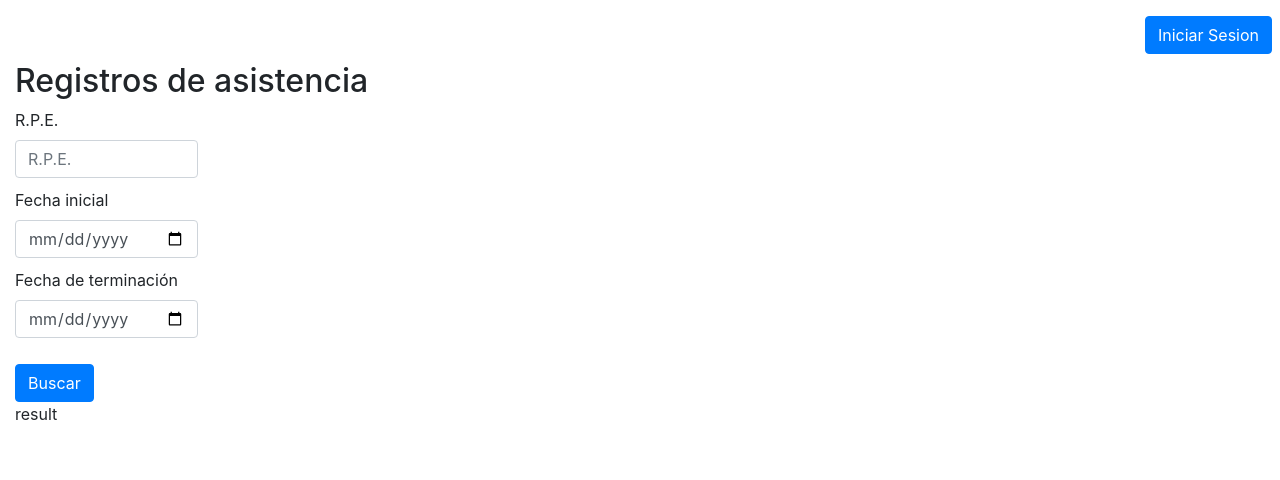
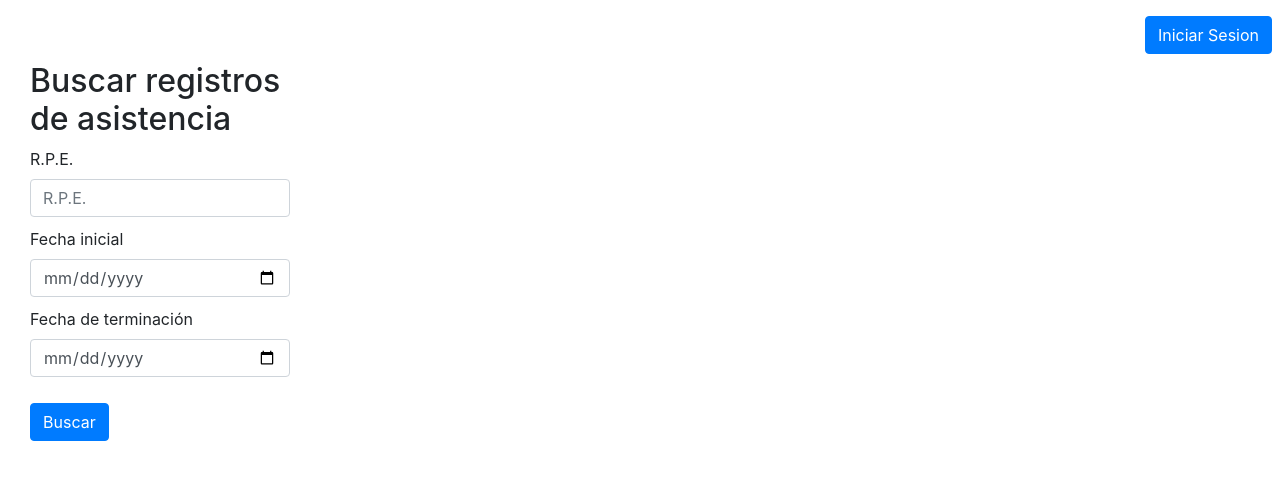
Before and after one commit to Ricari88/sistemaRH, a PHP site: page / in a window 1280 px wide. Shown: the part 170-650 px from the top of the page. Run offline with PHP 8.4, Linux system fonts and the light colour scheme.

Commit message:
start working on busqueda script js and fix html identation on index

```diff
--- a/index.php
+++ b/index.php
@@ -5,42 +5,52 @@
     include("scripts/php/queries/busquedas.php");
 ?>
 <main>
+  <!-- boton iniciar sesion -->
 <div class="mt-2">
   <div class="d-flex flex-row-reverse">
     <div class="p-2"><a href="#" class="btn btn-primary">Iniciar Sesion</a></div>
   </div>
 </div>
-<div class="form">
-  <div class="col-6">
-  <h2>Registros de asistencia</h2>
-  <!-- <p>Create two form elements that appear side by side with .row and .col:</p> -->
+
+<!-- inicia formulario -->
+<div class="container-fluid">
+  <div class="div row">
+    <div class="form col-3">
+      <div class="col-12">
+        <h2>Buscar registros de asistencia</h2>
         <form action="#.php">
           <div class="row">
-      <div class="col-4">
+            <div class="col">
               <label for="rpe">R.P.E.</label>
               <input type="text" class="form-control" id="rpe" placeholder="R.P.E." name="rpe">
             </div>
           </div>
           <div class="row">
-    <div class="col-4">
+            <div class="col">
               <label for="rpe">Fecha inicial</label>
               <input type="date" class="form-control" placeholder="Fecha inicial" name="fini">
             </div>
           </div>
           <div class="row">
-    <div class="col-4">
+            <div class="col">
               <label for="rpe">Fecha de terminación</label>
               <input type="date" class="form-control" placeholder="Fecha terminacion" name="ffinal">
             </div>
           </div>
-    <button type="submit" class="btn btn-primary mt-3">Buscar</button>
+          <button type="submit" class="btn btn-primary mt-3" onclick="buscar()">Buscar</button>
         </form>
       </div>
-  <div class="col-6">
-      result
+    </div>
+
+    <div class="col-8">
+      <span id="resultadoBusqueda"></span>
+    </div>
   </div>
 </div>
 </main>
+
+
+<script src="scripts/js/busquedas.js"></script>
 <?php
     include('scripts/php/banners/foot.php');
 ?>
--- /dev/null
+++ b/scripts/js/busquedas.js
@@ -0,0 +1,5 @@
+'use strict'
+
+const buscar = () => {
+    document.getElementById("resultadoBusqueda").innerHTML = "Hey";
+}
--- a/scripts/php/banners/head.php
+++ b/scripts/php/banners/head.php
@@ -4,6 +4,7 @@
     <meta charset="UTF-8">
     <meta http-equiv="X-UA-Compatible" content="IE=edge">
     <meta name="viewport" content="width=device-width, initial-scale=1.0">
+    <link rel="shortcut icon" href="assets/img/favicon.ico" type="image/x-icon">
     <title>Asistencias</title>
     <link rel="stylesheet" href="styles/main/main.css">
     <link rel="stylesheet" href="styles/main/tabla.css">
```
Lines whose indentation alone changed are shown as unchanged.
